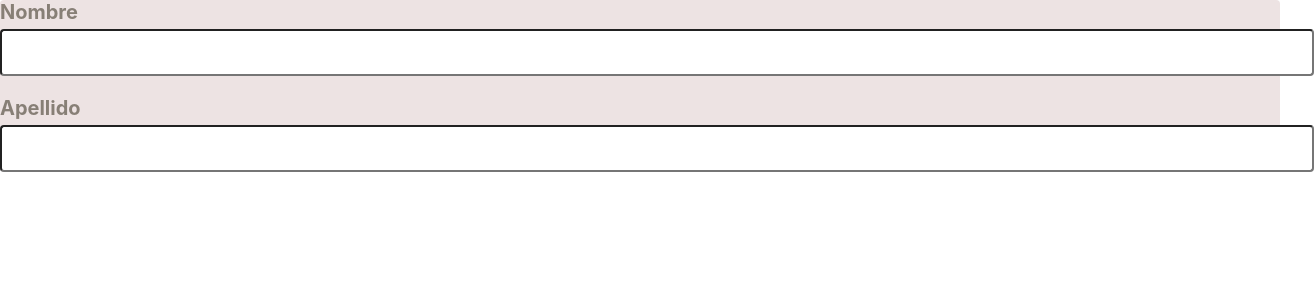
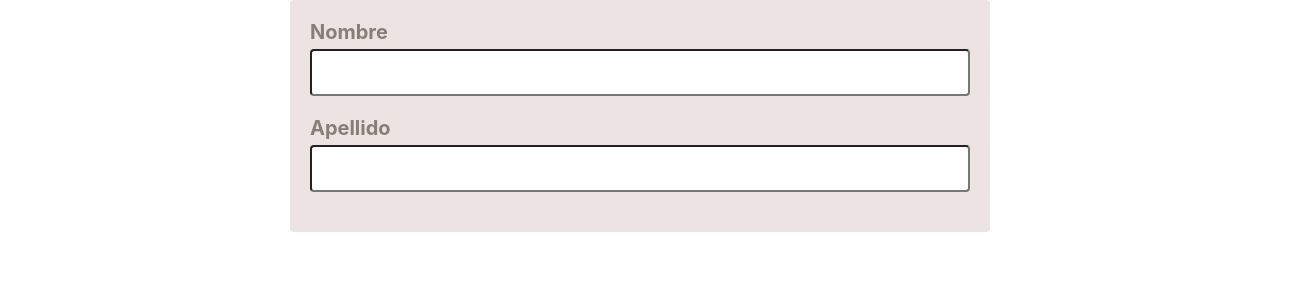
Before and after one commit to gurgen-baghdasaryan/react_user_manager, a React (Create React App) app: page / in a window 1280 px wide. Shown: the top 300 px of the page, 1314 px wide, since content can reach past the window. Built offline with nearby package versions, Linux system fonts and the light colour scheme.

Commit message:
creating Container  component

```diff
--- a/src/App.js
+++ b/src/App.js
@@ -1,14 +1,17 @@
 import useFormulario from './Hooks/useFormulario';
 import Input from './components/Input';
 import Card from './components/Card';
+import Container from './components/Container'
 
 
 function App() {
   const [formu, handleChange] = useFormulario({ name: '', lastname: '' })
   console.log(formu);
   return (
-    <form >
+    <Container>
       <Card>
+        <div style={{padding:20}}>
+          <form>
             <Input
               label='Nombre'
               name='name' value={formu.name}
@@ -20,8 +23,10 @@
               value={formu.lastname}
               onChange={handleChange}
             />
+          </form>
+        </div>
       </Card>
-    </form>
+    </Container>
   );
 }
 
--- /dev/null
+++ b/src/components/Container.css
@@ -0,0 +1,5 @@
+.container{
+    max-width: 700px;
+    margin-left: auto;
+    margin-right: auto;
+}
--- /dev/null
+++ b/src/components/Container.js
@@ -0,0 +1,13 @@
+import './Container.css'
+
+import React from 'react'
+
+const Container = ({children}) => {
+    return (
+        <div className="container">
+            {children}
+        </div>
+    )
+}
+
+export default Container
--- a/src/components/Input.css
+++ b/src/components/Input.css
@@ -17,4 +17,5 @@
     color:rgb(135, 127, 118);
     border-radius: 4px;
     width: 100%;
+    box-sizing: border-box;
 }
```
Lines whose indentation alone changed are shown as unchanged.
